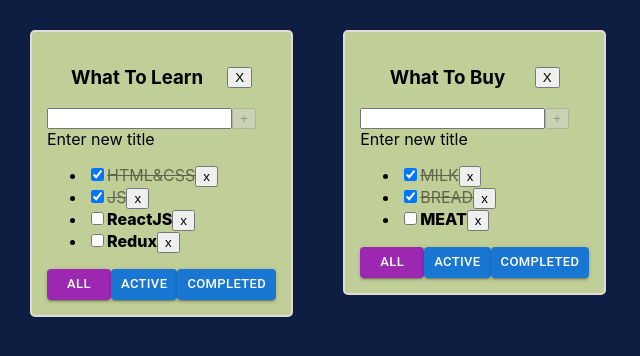
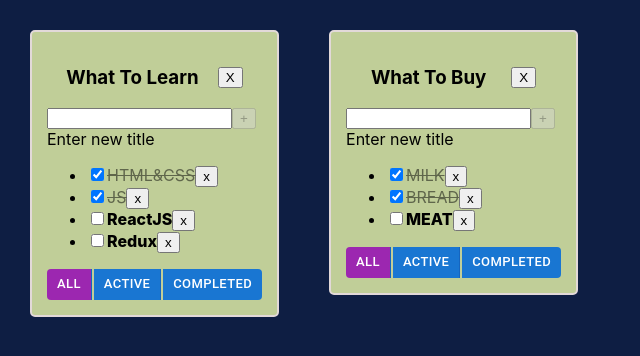
Before and after one commit to Tenebran/tasks-planner, a React (Vite) app: page / in a window 1280 px wide. Shown: the top 356 px of the page, without its empty margins (0-640 px from the left). Built offline with nearby package versions, Linux system fonts and the light colour scheme.

Commit message:
refactor: replace filter buttons with MUI ButtonGroup

```diff
--- a/src/Todolist.tsx
+++ b/src/Todolist.tsx
@@ -1,7 +1,7 @@
 import React, { useState, type ChangeEvent } from 'react';
 import type { FilterType, TaskType } from './App';
 import { Task } from './Task';
-import { Button } from '@mui/material';
+import { Button, ButtonGroup } from '@mui/material';
 
 type TodolistProps = {
   title: string;
@@ -102,27 +102,25 @@ export const Todolist: React.FC<TodolistProps> = ({
         )}
       </ul>
       <div>
+        <ButtonGroup variant="contained" size={'small'} disableElevation>
           <Button
-          variant="contained"
             color={filter === 'all' ? 'secondary' : 'primary'}
-          size={'small'}
+            sx={{ mr: '2px' }}
             onClick={() => changeTaskFilter('all', todoListId)}>
             All
           </Button>
           <Button
-          variant="contained"
             color={filter === 'active' ? 'secondary' : 'primary'}
-          size={'small'}
+            sx={{ mr: '2px' }}
             onClick={() => changeTaskFilter('active', todoListId)}>
             Active
           </Button>
           <Button
-          variant="contained"
             color={filter === 'completed' ? 'secondary' : 'primary'}
-          size={'small'}
             onClick={() => changeTaskFilter('completed', todoListId)}>
             Completed
           </Button>
+        </ButtonGroup>
       </div>
     </div>
   );
```
Lines whose indentation alone changed are shown as unchanged.
